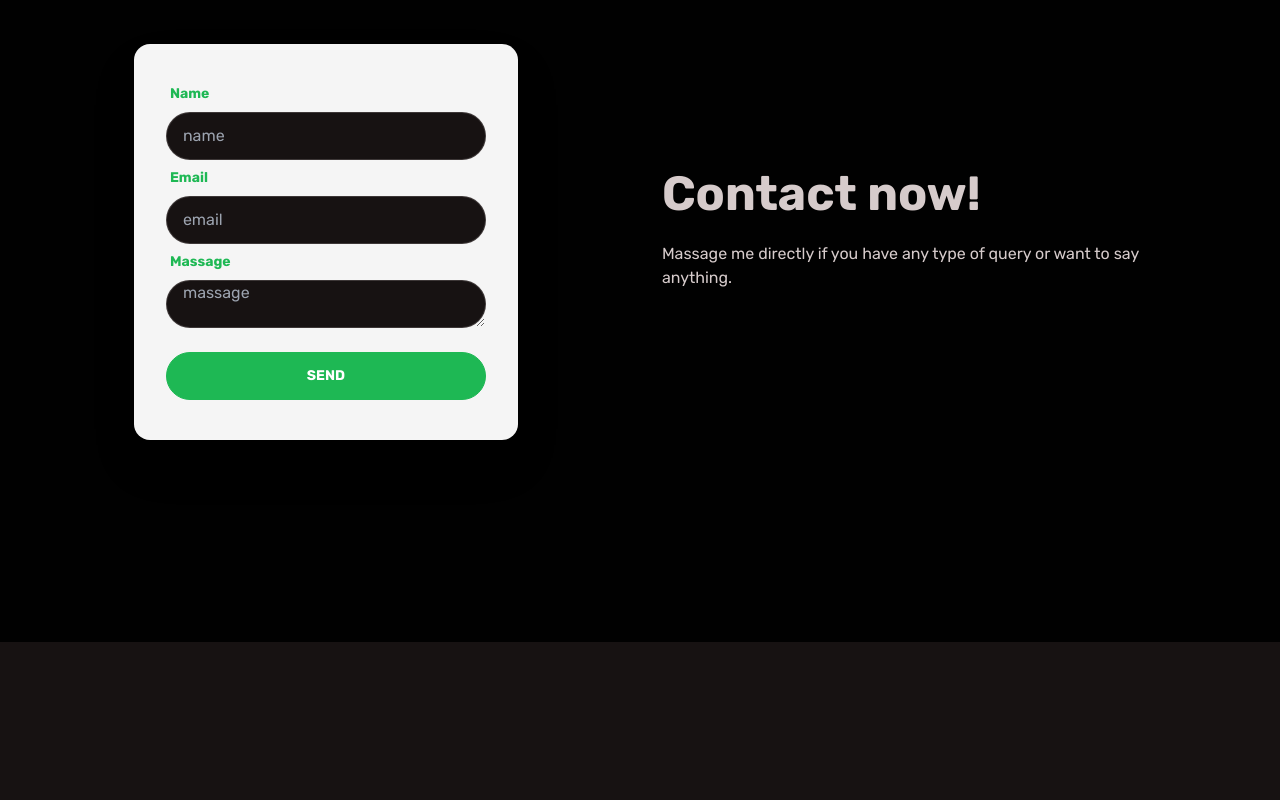
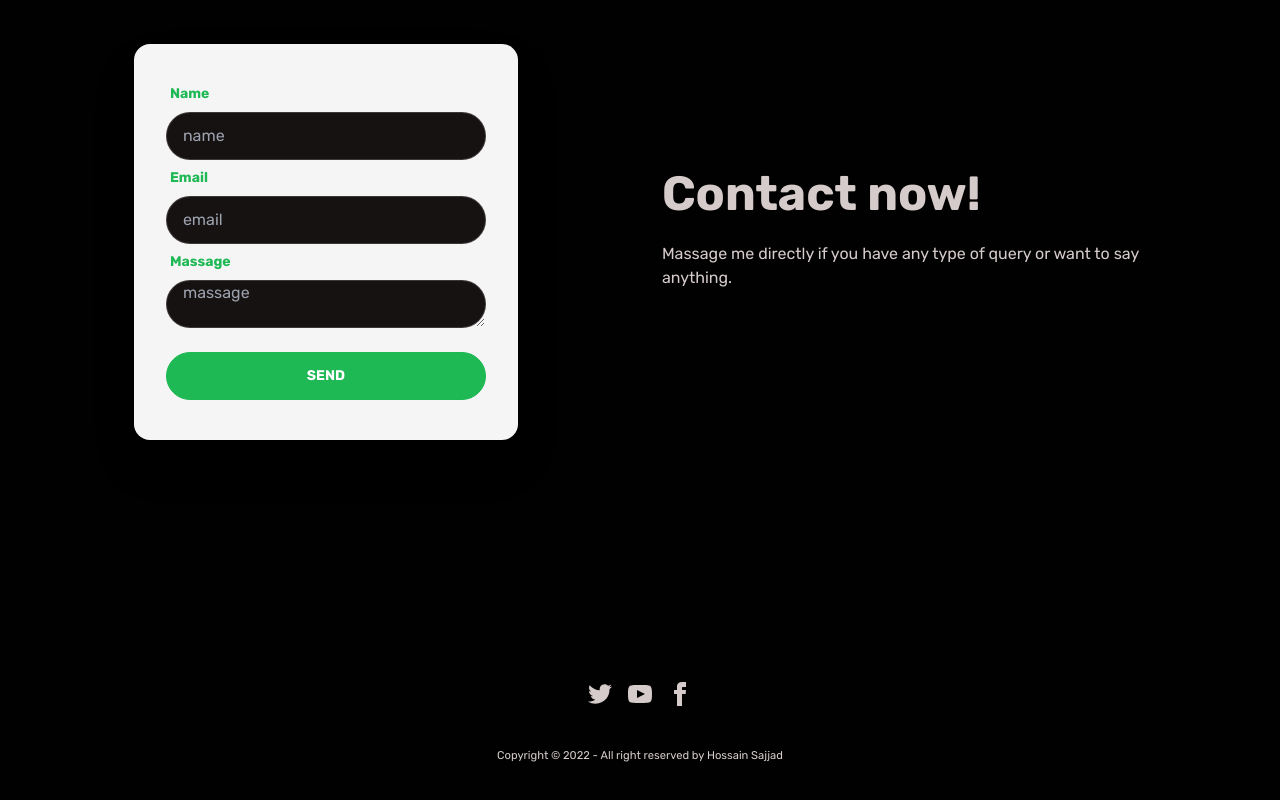
Before and after one commit to Hossain-Sajjad/Portfolio, a React (Create React App) app: page / in a window 1280 px wide. Shown: the part 2025-2825 px from the top of the page. Before the commit the page ends 2667 px from the top, so only its background shows below. Built offline with nearby package versions, Linux system fonts and the light colour scheme.

Commit message:
footer added

```diff
--- a/src/App.js
+++ b/src/App.js
@@ -2,6 +2,7 @@
 import { Route, Routes } from 'react-router-dom';
 import Home from './Pages/Home/Home';
 import Navbar from './Pages/Shared/Navbar';
+import Footer from './Pages/Shared/Footer';
 
 function App() {
   return (
@@ -10,6 +11,7 @@
       <Routes>
         <Route path="/" element={<Home />}></Route>
       </Routes>
+      <Footer></Footer>
     </div>
   );
 }
--- /dev/null
+++ b/src/Pages/Shared/Footer.js
@@ -0,0 +1,22 @@
+import React from 'react';
+
+const Footer = () => {
+    return (
+        <div className='bg-[#010101]'>
+            <footer class="footer footer-center p-10 text-base-content rounded">
+                <div>
+                    <div class="grid grid-flow-col gap-4">
+                        <a><svg xmlns="http://www.w3.org/2000/svg" width="24" height="24" viewBox="0 0 24 24" class="fill-current"><path d="M24 4.557c-.883.392-1.832.656-2.828.775 1.017-.609 1.798-1.574 2.165-2.724-.951.564-2.005.974-3.127 1.195-.897-.957-2.178-1.555-3.594-1.555-3.179 0-5.515 2.966-4.797 6.045-4.091-.205-7.719-2.165-10.148-5.144-1.29 2.213-.669 5.108 1.523 6.574-.806-.026-1.566-.247-2.229-.616-.054 2.281 1.581 4.415 3.949 4.89-.693.188-1.452.232-2.224.084.626 1.956 2.444 3.379 4.6 3.419-2.07 1.623-4.678 2.348-7.29 2.04 2.179 1.397 4.768 2.212 7.548 2.212 9.142 0 14.307-7.721 13.995-14.646.962-.695 1.797-1.562 2.457-2.549z"></path></svg></a>
+                        <a><svg xmlns="http://www.w3.org/2000/svg" width="24" height="24" viewBox="0 0 24 24" class="fill-current"><path d="M19.615 3.184c-3.604-.246-11.631-.245-15.23 0-3.897.266-4.356 2.62-4.385 8.816.029 6.185.484 8.549 4.385 8.816 3.6.245 11.626.246 15.23 0 3.897-.266 4.356-2.62 4.385-8.816-.029-6.185-.484-8.549-4.385-8.816zm-10.615 12.816v-8l8 3.993-8 4.007z"></path></svg></a>
+                        <a><svg xmlns="http://www.w3.org/2000/svg" width="24" height="24" viewBox="0 0 24 24" class="fill-current"><path d="M9 8h-3v4h3v12h5v-12h3.642l.358-4h-4v-1.667c0-.955.192-1.333 1.115-1.333h2.885v-5h-3.808c-3.596 0-5.192 1.583-5.192 4.615v3.385z"></path></svg></a>
+                    </div>
+                </div>
+                <div>
+                    <small>Copyright © 2022 - All right reserved by Hossain Sajjad</small>
+                </div>
+            </footer>
+        </div>
+    );
+};
+
+export default Footer;
```
